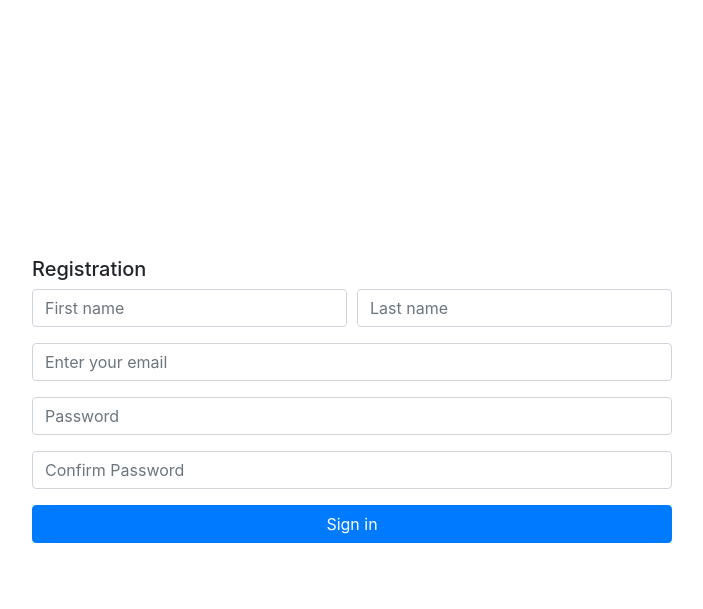
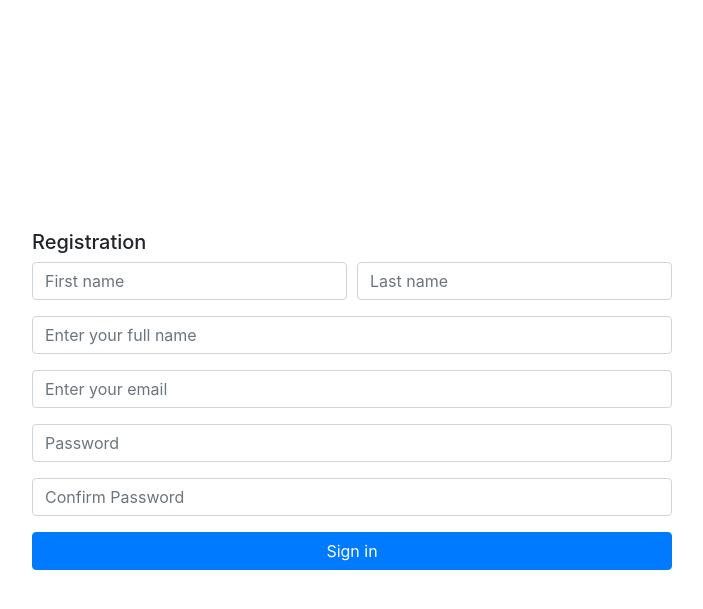
Before and after one commit to Aster696/Telusko, a Django app: page /accounts/register in a window 1280 px wide. Shown: the top 609 px of the page, without its empty margins (288-991 px from the left). Run offline with Django 4.2, Linux system fonts and the light colour scheme.

Commit message:
Fist commit

```diff
--- a/accounts/views.py
+++ b/accounts/views.py
@@ -1,5 +1,24 @@
-from django.shortcuts import render
+from django.shortcuts import render, redirect
+from django.contrib.auth.models import User
+from django.contrib import messages
 
 # Create your views here.
 def register(request):
-    return render(request, 'register.html', {})
+    if request.method == 'POST':
+        first_name = request.POST['first_name']
+        last_name = request.POST['last_name']
+        username = request.POST['username']
+        email = request.POST['email']
+        password1 = request.POST['password1']
+        password2 = request.POST['password2']
+        if password1 == password2:
+            if User.objects.filter(email=email).exists():
+                messages.info(request, 'Email already exist')
+            else:
+                user = User.objects.create_user(username=username, password=password1, email=email, first_name=first_name, last_name=last_name)
+                user.save()
+                messages.success(request, 'User saved succefully')
+                return redirect('/')
+        else:
+            messages.info(request, 'Password and Confirm Password does not match')
+    return render(request, 'register.html')
--- a/templates/register.html
+++ b/templates/register.html
@@ -1,9 +1,9 @@
 {% extends 'base.html' %}
 
 {% block content%}
-
 <div class="d-flex justify-content-center align-items-center fixed-top fixed-bottom">
     <form action="register" method="post" class="w-50">
+        {% csrf_token %}
         <h5>Registration</h5>
         <div class="form-row">
             <div class="form-group col-md-6">
@@ -14,6 +14,9 @@
             </div>
         </div>
         <div class="form-group">
+            <input name="username" placeholder="Enter your full name" type="text" class="form-control"/>
+        </div>
+        <div class="form-group">
             <input name="email" placeholder="Enter your email" type="email" class="form-control"/>
         </div>
         <div class="form-group">
@@ -22,6 +25,11 @@
         <div class="form-group">
             <input name="password2" placeholder="Confirm Password" type="password" class="form-control"/>
         </div>
+        {%for message in messages %}
+        <label class="text-danger">
+            {{message}}
+        </label>
+        {%endfor%}
         <button type="submit" class="btn btn-primary w-100">Sign in</button>
 
     </form>
```
